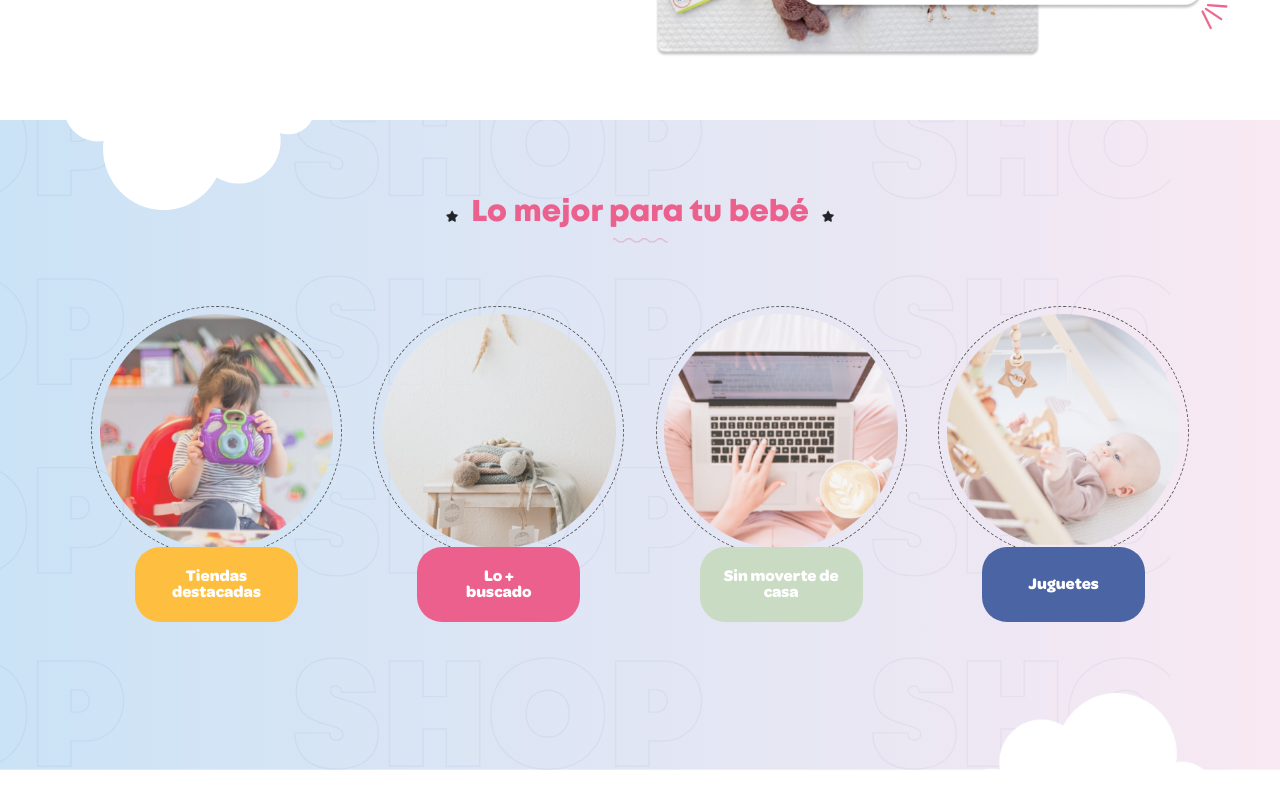
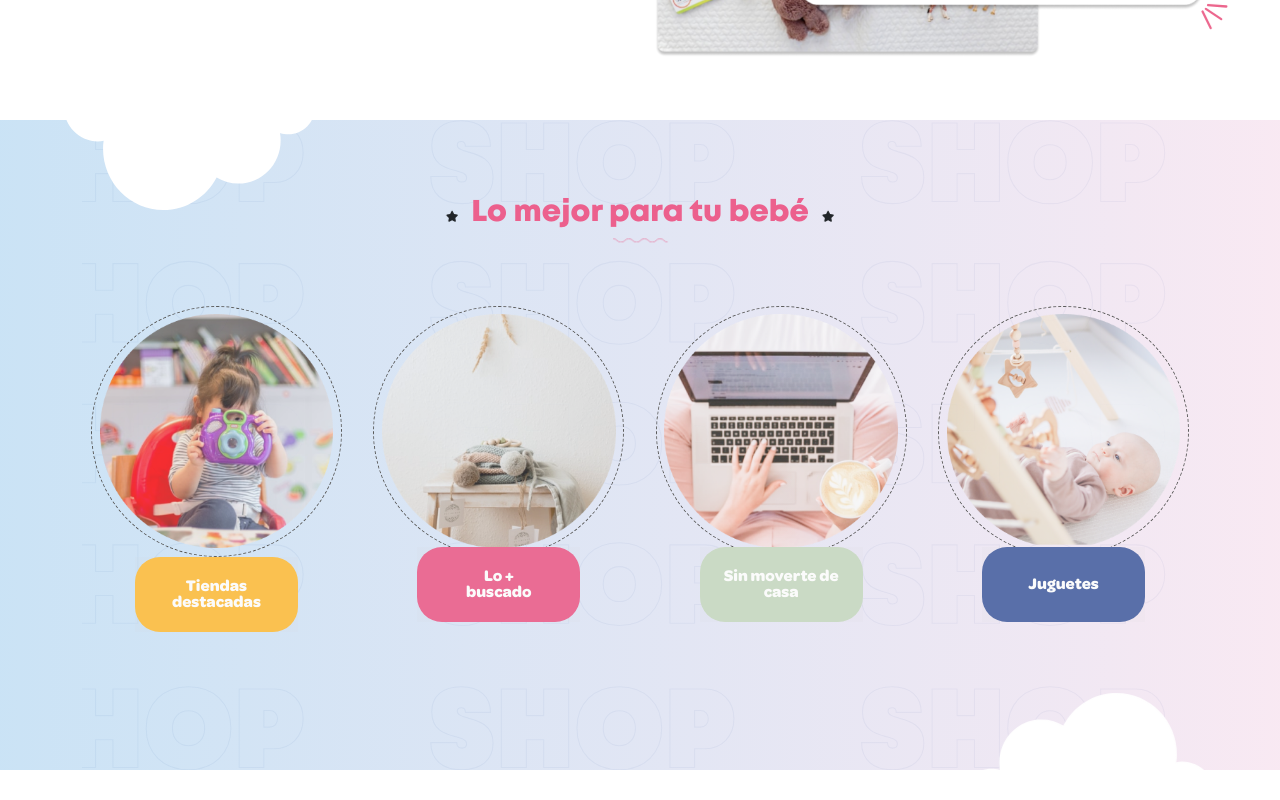
Before and after one commit to NardaC/yesmom-frontend, a React (Create React App) app: page / in a window 1280 px wide. Shown: the part 1020-1820 px from the top of the page. Built offline with nearby package versions, Linux system fonts and the light colour scheme; no server answers; a web font is replaced by a local one.

Commit message:
hover efects

```diff
--- a/src/App.css
+++ b/src/App.css
@@ -1,47 +1,45 @@
 @import url("https://fonts.googleapis.com/css2?family=Montserrat:ital,wght@0,100;0,200;0,300;0,400;0,500;0,600;0,700;1,100;1,200;1,300;1,400;1,500;1,600&display=swap");
 @import url("https://fonts.googleapis.com/css2?family=Clicker+Script&display=swap");
 
-@font-face{
+@font-face {
   font-family: "mont-heavy";
   src: url(fonts/Mont-Heavy.otf);
 }
 
-@font-face{
+@font-face {
   font-family: "omnes-bold";
   src: url(fonts/OMNES-BOLD.OTF);
 }
 
-@font-face{
+@font-face {
   font-family: "omnes-regular";
   src: url(fonts/Omnes-Regular.otf);
 }
 
-@font-face{
+@font-face {
   font-family: "mont-heavy";
   src: url(fonts/Mont-Heavy.otf);
 }
 
-@font-face{
+@font-face {
   font-family: "mont-thin";
   src: url(fonts/Mont-Thin.otf);
 }
 
-@font-face{
+@font-face {
   font-family: "mont-regular";
   src: url(fonts/Mont-Regular.otf);
 }
 
-@font-face{
+@font-face {
   font-family: "mont-semibold";
-  src: url(fonts/Mont-SemiBold.otf)
+  src: url(fonts/Mont-SemiBold.otf);
 }
 
-
-@font-face{
+@font-face {
   font-family: "mont-light";
   src: url(fonts/Mont-Light.otf);
 }
-
 
 html {
   font-size: 0.98vw !important;
@@ -55,14 +53,13 @@ html {
 .w-80 {
   width: 80%;
 }
-.w-90{
+.w-90 {
   width: 90%;
 }
 
-
-.sin-margin{
-  margin-left: 0px!important;
-  margin-right:  0px!important;
+.sin-margin {
+  margin-left: 0px !important;
+  margin-right: 0px !important;
 }
 .pl-10 {
   padding-left: 6rem;
@@ -94,6 +91,7 @@ html {
   border-radius: 30px;
   text-align: center;
   line-height: 1.3rem;
+  display: block;
 }
 .bg-fuxia {
   background: #ec608d !important;
@@ -105,12 +103,12 @@ html {
 .bg-azul {
   background: #4b64a4 !important;
 }
-.bg-yellow{
-  background-color: #febf41!important;
+.bg-yellow {
+  background-color: #febf41 !important;
 }
 
-.bg-gray{
-  background-color: #575650!important;
+.bg-gray {
+  background-color: #575650 !important;
 }
 /* @media (min-width: 576px) {
   .box-web {
@@ -138,26 +136,24 @@ html {
   margin: auto;
 }
 .link-a {
-  color: #575756;
+  color: #575756!important;
   font-family: "mont-regular";
   font-size: 1.1rem;
+  text-decoration: none!important;
 }
-.link-a b{
+.link-a b {
   font-family: "mont-heavy";
 }
 
 .view-desktop {
   display: block;
 }
-.view-mobile{
+.view-mobile {
   display: none;
 }
 
-
-
-
 /* Efeccts hover focus  */
-.btn-efect{
+.btn-efect {
   cursor: pointer;
   display: block;
   position: relative;
@@ -171,17 +167,16 @@ html {
 }
 .btn-efect::before,
 .btn-efect::after {
-  background-color: #fff!important;
-  content: ''!important;
+  background-color: #fff !important;
+  content: "" !important;
   position: absolute;
   z-index: -1;
-
 }
 
 .btn-efect:hover {
   color: #ec608d;
   font-weight: 400;
-  background-color: #fff!important;
+  background-color: #fff !important;
   /* border: 1px solid #ec608d; */
 }
 
@@ -196,17 +191,16 @@ html {
   width: 100%;
 }
 
-
-
-
 /* hover-fuxia */
 .hover-fuxia {
-	color: #FFF;
+  color: #fff!important;
   transition: all 0.5s;
   position: relative;
+  text-decoration: none!important;
+  cursor: pointer;
 }
 .hover-fuxia::before {
-	content: '';
+  content: "";
   position: absolute;
   top: 0;
   left: 0;
@@ -217,11 +211,11 @@ html {
   transition: all 0.3s;
 }
 .hover-fuxia:hover::before {
-	opacity: 0 ;
-  transform: scale(0.5,0.5);
+  opacity: 0;
+  transform: scale(0.5, 0.5);
 }
 .hover-fuxia::after {
-	content: '';
+  content: "";
   position: absolute;
   top: 0;
   left: 0;
@@ -231,29 +225,24 @@ html {
   opacity: 0;
   transition: all 0.3s;
   border: 1px solid #ec608d;
-  transform: scale(1.2,1.2);
+  transform: scale(1.2, 1.2);
   border-radius: 30px;
-
 }
 .hover-fuxia:hover::after {
   opacity: 1;
-  transform: scale(1,1);
+  transform: scale(1, 1);
 }
-
-
-
-
-
 
 /* hover-amarillo */
 .hover-amarillo {
-	color: #FFF;
+  color: #fff!important;
   transition: all 0.7s;
   position: relative;
+  text-decoration: none!important;
   cursor: pointer;
 }
 .hover-amarillo::before {
-	content: '';
+  content: "";
   position: absolute;
   top: 0;
   left: 0;
@@ -264,11 +253,11 @@ html {
   transition: all 0.3s;
 }
 .hover-amarillo:hover::before {
-	opacity: 0 ;
-  transform: scale(0.7,0.7);
+  opacity: 0;
+  transform: scale(0.7, 0.7);
 }
 .hover-amarillo::after {
-	content: '';
+  content: "";
   position: absolute;
   top: 0;
   left: 0;
@@ -278,16 +267,128 @@ html {
   opacity: 0;
   transition: all 0.3s;
   border: 1px solid #febf41;
-  transform: scale(1.3,1.3);
+  transform: scale(1.3, 1.3);
   border-radius: 30px;
-
 }
 .hover-amarillo:hover::after {
   opacity: 1;
-  transform: scale(1,1);
+  transform: scale(1, 1);
+}
+
+/* hover-verde */
+.hover-verde {
+  color: #fff!important;
+  transition: all 0.7s;
+  position: relative;
+  text-decoration: none!important;
+  cursor: pointer;
+}
+.hover-verde::before {
+  content: "";
+  position: absolute;
+  top: 0;
+  left: 0;
+  width: 100%;
+  height: 100%;
+  z-index: 999;
+  background-color: rgba(214, 211, 211, 0.1);
+  transition: all 0.3s;
+}
+.hover-verde:hover::before {
+  opacity: 0;
+  transform: scale(0.7, 0.7);
+}
+.hover-verde::after {
+  content: "";
+  position: absolute;
+  top: 0;
+  left: 0;
+  width: 100%;
+  height: 100%;
+  z-index: 6;
+  opacity: 0;
+  transition: all 0.3s;
+  border: 1px solid #c9dbc3;
+  transform: scale(1.3, 1.3);
+  border-radius: 30px;
+}
+.hover-verde:hover::after {
+  opacity: 1;
+  transform: scale(1, 1);
+}
+
+/* hover-azul */
+.hover-azul {
+  color: #fff!important;
+  transition: all 0.7s;
+  position: relative;
+  text-decoration: none!important;
+  cursor: pointer;
+}
+.hover-azul::before {
+  content: "";
+  position: absolute;
+  top: 0;
+  left: 0;
+  width: 100%;
+  height: 100%;
+  z-index: 999;
+  background-color: rgba(214, 211, 211, 0.1);
+  transition: all 0.3s;
+}
+.hover-azul:hover::before {
+  opacity: 0;
+  transform: scale(0.7, 0.7);
+}
+.hover-azul::after {
+  content: "";
+  position: absolute;
+  top: 0;
+  left: 0;
+  width: 100%;
+  height: 100%;
+  z-index: 6;
+  opacity: 0;
+  transition: all 0.3s;
+  border: 1px solid #4b64a4;
+  transform: scale(1.3, 1.3);
+  border-radius: 30px;
+}
+.hover-azul:hover::after {
+  opacity: 1;
+  transform: scale(1, 1);
 }
 
 
+
+
+.hover-efect-letter {
+  text-decoration: none;
+  position: relative;
+  transition: all 300ms ease-in-out;
+  cursor: pointer;
+}
+
+.hover-efect-letter:before,
+.hover-efect-letter:after {
+  content: "";
+  position: absolute;
+  transition: all 250ms ease-in-out;
+  pointer-events: none;
+}
+
+.hover-efect-letter:after {
+  width: 100%;
+  height: 1px;
+  background: #575756;
+  left: 0;
+  bottom: -5px;
+  transform: scale(0);
+}
+
+.hover-efect-letter:hover:after {
+  transform: scale(1.1);
+}
 
 @media (max-width: 769px) {
   html {
@@ -296,7 +397,7 @@ html {
   .view-desktop {
     display: none;
   }
-  .view-mobile{
+  .view-mobile {
     display: block;
   }
 
@@ -400,10 +501,9 @@ html {
   animation: flicker-1 2s linear infinite both;
 }
 
-
 .fade-in {
-	-webkit-animation: fade-in 1.2s cubic-bezier(0.390, 0.575, 0.565, 1.000) both;
-	        animation: fade-in 1.2s cubic-bezier(0.390, 0.575, 0.565, 1.000) both;
+  -webkit-animation: fade-in 1.2s cubic-bezier(0.39, 0.575, 0.565, 1) both;
+  animation: fade-in 1.2s cubic-bezier(0.39, 0.575, 0.565, 1) both;
 }
 @-webkit-keyframes fade-in {
   0% {
--- a/src/components/Home/Home.css
+++ b/src/components/Home/Home.css
@@ -56,6 +56,7 @@
   line-height: 1.3rem;
   font-family: "omnes-bold";
   position: relative;
+  cursor: pointer;
 }
 
 .box-text-title {
@@ -107,10 +108,11 @@
       rgba(229, 209, 231, 0.5) 13.49%,
       rgba(150, 199, 236, 0.5) 100%
     ),
-    url("../../assets/home/shop.svg");
+    url("../../assets/home/shop.svg") repeat;
   padding: 6rem 0rem;
   position: relative;
-  background-position: right bottom;
+  background-position: top bottom;
+  background-size: cover;
 }
 
 .box-title-lo-mejor-home {
@@ -176,13 +178,17 @@
   margin: auto;
   background-color: #febf41;
   border-radius: 25px;
-  color: #fff;
+  color: #fff!important;
   line-height: 1.3rem;
   position: relative;
   top: -3%;
   display: flex;
   justify-content: center;
   align-items: center;
+}
+
+.btn-lo-mejor a{
+  color: #fff!important;
 }
 .section-blog-home {
   padding: 4rem 0;
@@ -237,9 +243,6 @@
 
 .box-btn-blog {
   margin: 0rem 5rem 0rem 5rem !important;
-}
-
-.ver-mas-home {
 }
 
 
--- a/src/components/Home/Home.js
+++ b/src/components/Home/Home.js
@@ -1,5 +1,5 @@
 import React, { Fragment, useEffect, useState } from "react";
-import { NavLink } from "react-router-dom";
+import { NavLink, Link } from "react-router-dom";
 import CardBlog from "../Blog/CardBlog";
 import "./Home.css";
 import { FontAwesomeIcon } from "@fortawesome/react-fontawesome";
@@ -61,11 +61,18 @@ const Home = () => {
               className="ondas d-block m-auto heartbeat"
             />
             <div className="box-banner-regalos">
-              <div className="btn-regalos bg-fuxia hover-fuxia">Crear lista de regalos</div>
-              <div className="btn-regalos hover-amarillo">Buscar lista de regalos</div>
+              <div className="btn-regalos bg-fuxia hover-fuxia">
+                Crear lista de regalos
+              </div>
+              <div className="btn-regalos hover-amarillo">
+                Buscar lista de regalos
+              </div>
             </div>
             <p className="link-a text-center ">
-              ¿Ya registrado? <span className="hover-efect"><b >Inicia sesión</b></span>
+              ¿Ya registrado?{" "}
+              <span className="hover-efect-letter">
+                <b>Inicia sesión</b>
+              </span>
             </p>
           </div>
         </div>
@@ -84,11 +91,18 @@ const Home = () => {
                 Crea una lista de regalo y gana un pack de productos para ti y
                 tu bebé
               </h6>
-              <NavLink to="/pagina-en-construccion">
-              <div className="btn-yellow  hover-amarillo">¡Comenzar!</div>
-              </NavLink>
+              <div>
+                <NavLink
+                  to="/pagina-en-construccion"
+                  className="btn-yellow  hover-amarillo"
+                >
+                  ¡Comenzar!
+                </NavLink>
+              </div>
 
-              <a className="link-a">*Términos y condiciones</a>
+              <a className="link-a hover-efect-letter">
+                *Términos y condiciones
+              </a>
             </div>
           </Col>
           <Col xs={12} md={6} lg={6} xl={6}>
@@ -128,30 +142,43 @@ const Home = () => {
         />
         <Row className="box-img-lo-mejor">
           <Col xs>
-            <div className="img-lo-mejor">
+            <div className="img-lo-mejor ">
               <img src={destacado} alt="" />
             </div>
-            <div className="btn-lo-mejor">Tiendas destacadas</div>
+            <div>
+              <Link
+                to="/pagina-en-construccion"
+                className="btn-lo-mejor hover-amarillo"
+              >
+                Tiendas destacadas
+              </Link>
+            </div>
           </Col>
           <Col xs>
             <div className="img-lo-mejor">
               <img src={buscado} alt="" />
             </div>
-            <div className="btn-lo-mejor bg-fuxia">
-              Lo + <br></br> buscado
+            <div className="btn-lo-mejor bg-fuxia hover-fuxia">
+              <Link to="/pagina-en-construccion">
+                Lo + <br></br> buscado
+              </Link>
             </div>
           </Col>
           <Col xs>
             <div className="img-lo-mejor">
               <img src={sinMoverte} alt="" />
             </div>
-            <div className="btn-lo-mejor bg-verde">Sin moverte de casa</div>
+            <div className="btn-lo-mejor bg-verde hover-verde">
+              <Link to="/pagina-en-construccion">Sin moverte de casa</Link>
+            </div>
           </Col>
           <Col xs>
             <div className="img-lo-mejor">
               <img src={juguetes} alt="" />
             </div>
-            <div className="btn-lo-mejor bg-azul">Juguetes</div>
+            <div className="btn-lo-mejor bg-azul hover-azul">
+              <Link to="/pagina-en-construccion">Juguetes</Link>
+            </div>
           </Col>
         </Row>
         <img src={nube} alt="nube yesmom" className="nube-down" />
```
Lines whose indentation alone changed are shown as unchanged.
